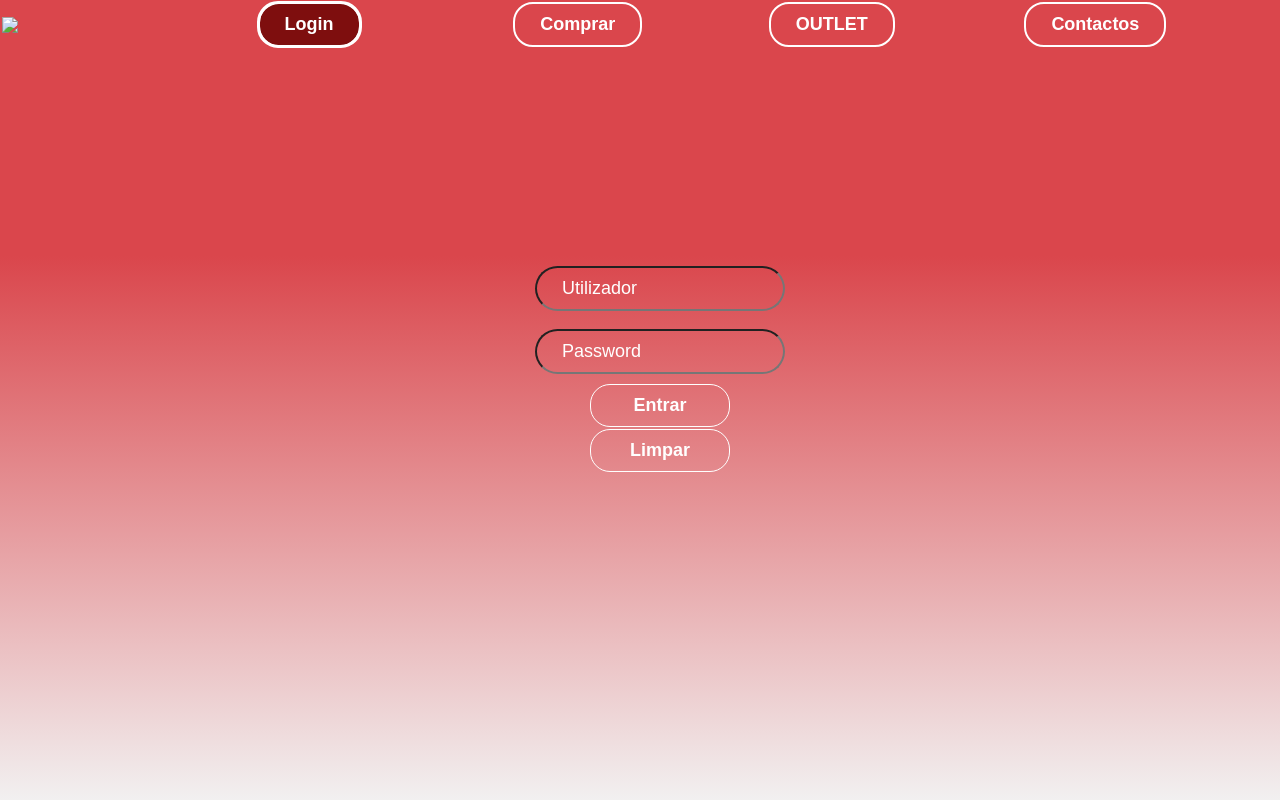
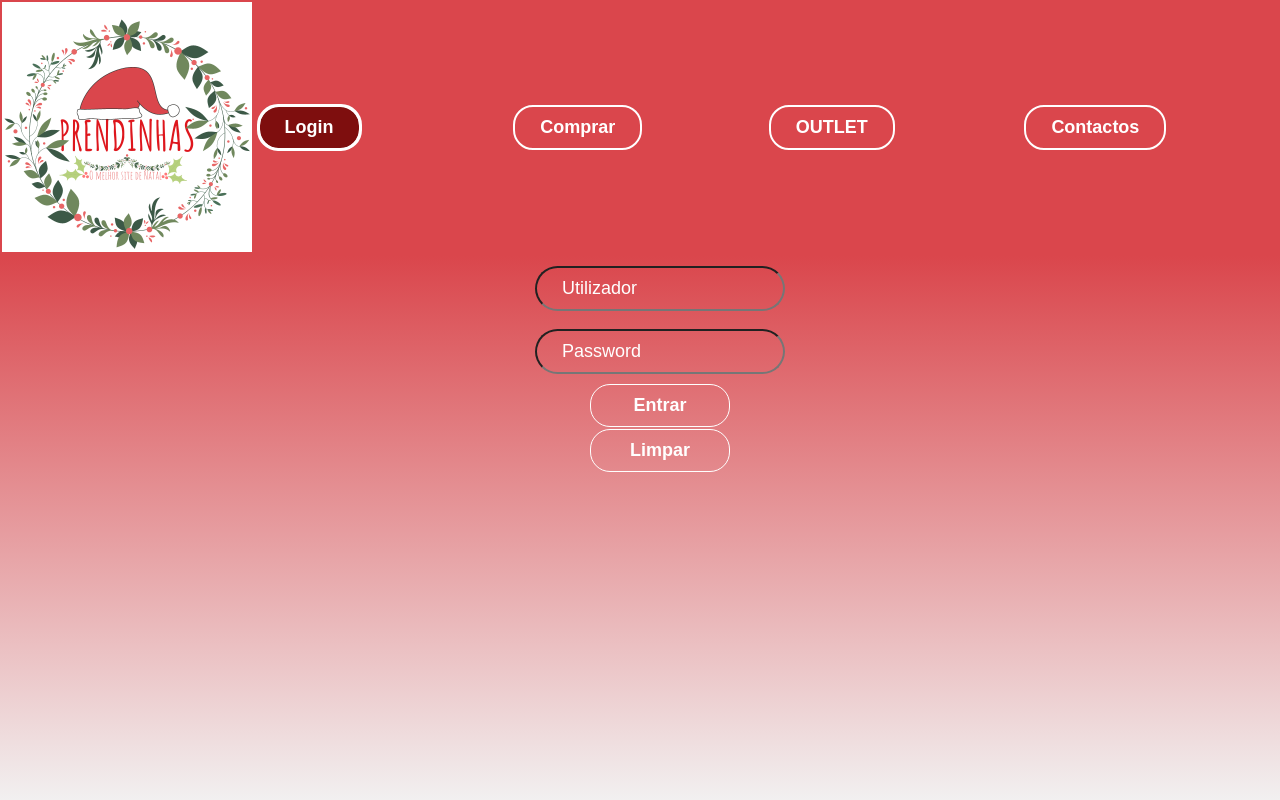
Before and after one commit to banemoreira/sitefinal, a plain HTML site: page login.html in a window 1280 px wide. Drawn offline with Linux system fonts and the light colour scheme.

Commit message:
Update login.html

```diff
--- a/login.html
+++ b/login.html
@@ -10,7 +10,7 @@
     <div style="background-color: #DA464C;height:16em;">
         <table border=0 width=100%>
             <tr>
-                <td width=20%><a href="index.html"><img src="img/logo.png" style="max-width: 250px;"></a></td>
+                <td width=20%><a href="index.html"><img src="logo.png" style="max-width: 250px;"></a></td>
                 <td width=20%><a href="login.html"><button type="button" autofocus>Login</button></a></td>
                 <td width=20%><a href="comprar.html"><button type="button">Comprar</button></a></td>
                 <td width=20%><a href="outlet.html"><button type="button">OUTLET</button></a></td>
```
